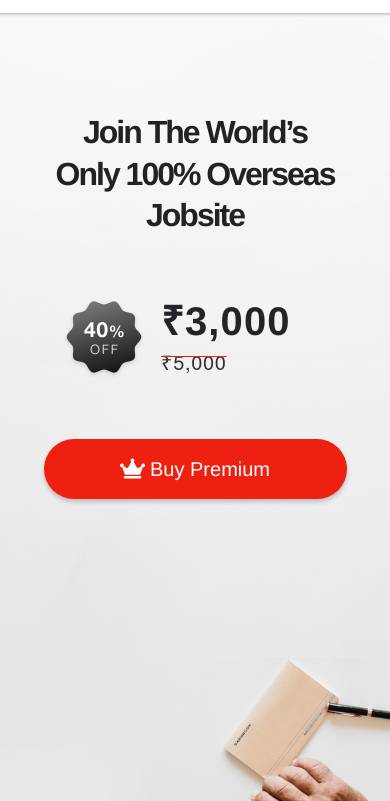
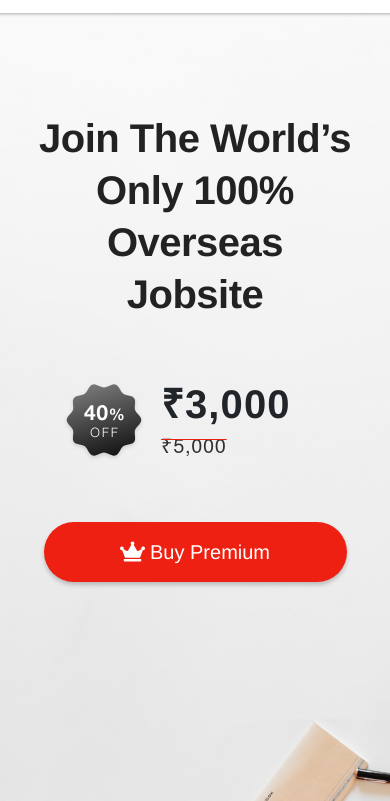
Before and after one commit to prashants975/Y-Axis, a website: page index.html in a window 390 px wide. Shown: the part 43-844 px from the top of the page. Drawn offline with nearby package versions, Linux system fonts and the light colour scheme.

Commit message:
minor fixes in responsive view

```diff
--- a/main.css
+++ b/main.css
@@ -516,7 +516,9 @@ table tr:first-child th:first-child {
     }
     .job-text{
         padding-top: 155px;
-        font-size: 32px;
+        font-weight: 800;
+        letter-spacing: -0.5px!important;
+        font-size: 40px;
     }
     .button{
             width: 303px;
```
